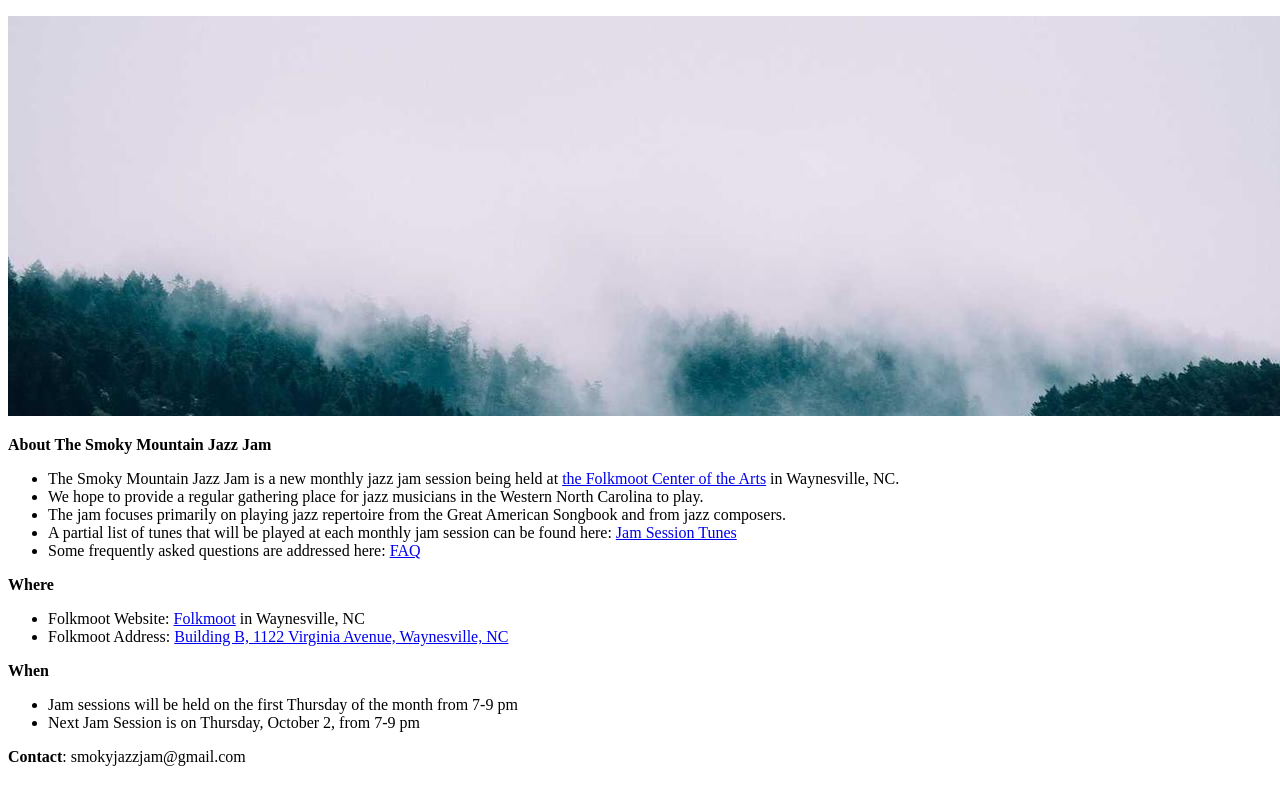
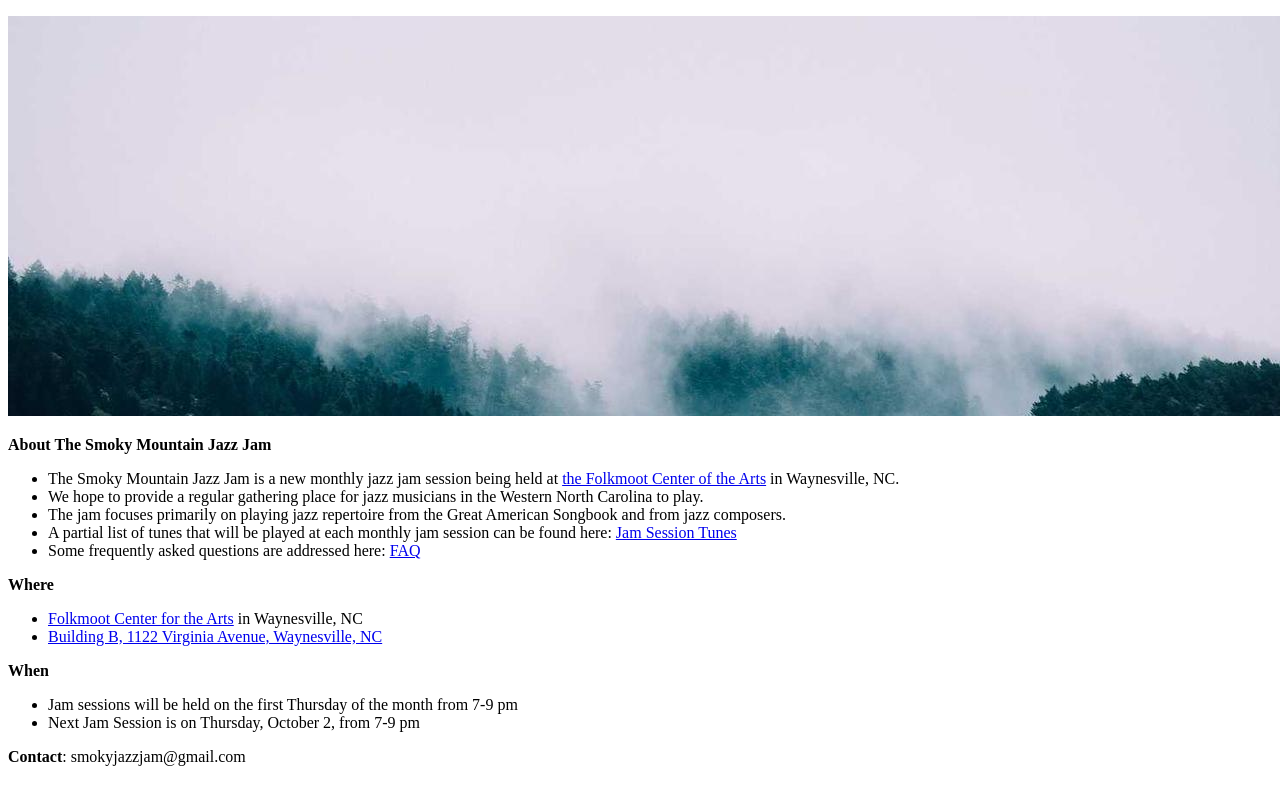
Before and after one commit to smokyjazzjam/smokyjazzjam, a Jekyll site: the page built from index.md, in a window 1280 px wide. Shown: the top 805 px of the page. Built offline with Jekyll 4.4.1, drawn with Linux system fonts in a browser that asks for light colours.

Commit message:
Update index.md

```diff
--- a/index.md
+++ b/index.md
@@ -13,8 +13,8 @@ layout: default
  - Some frequently asked questions are addressed here: [FAQ](faq.md)
 
  **Where**
- - Folkmoot Website: [Folkmoot](https://www.folkmoot.org/) in Waynesville, NC
- - Folkmoot Address: [Building B, 1122 Virginia Avenue, Waynesville, NC](https://maps.app.goo.gl/KduAxvnix88e4M369)
+ - [Folkmoot Center for the Arts](https://www.folkmoot.org/) in Waynesville, NC
+ - [Building B, 1122 Virginia Avenue, Waynesville, NC](https://maps.app.goo.gl/KduAxvnix88e4M369)
 
   **When**
   - Jam sessions will be held on the first Thursday of the month from 7-9 pm
```
